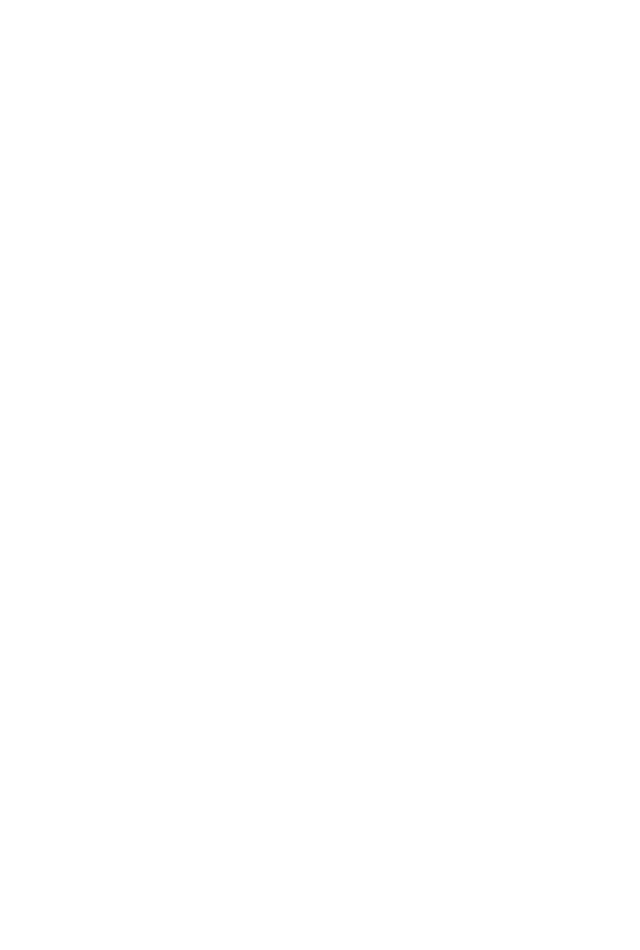
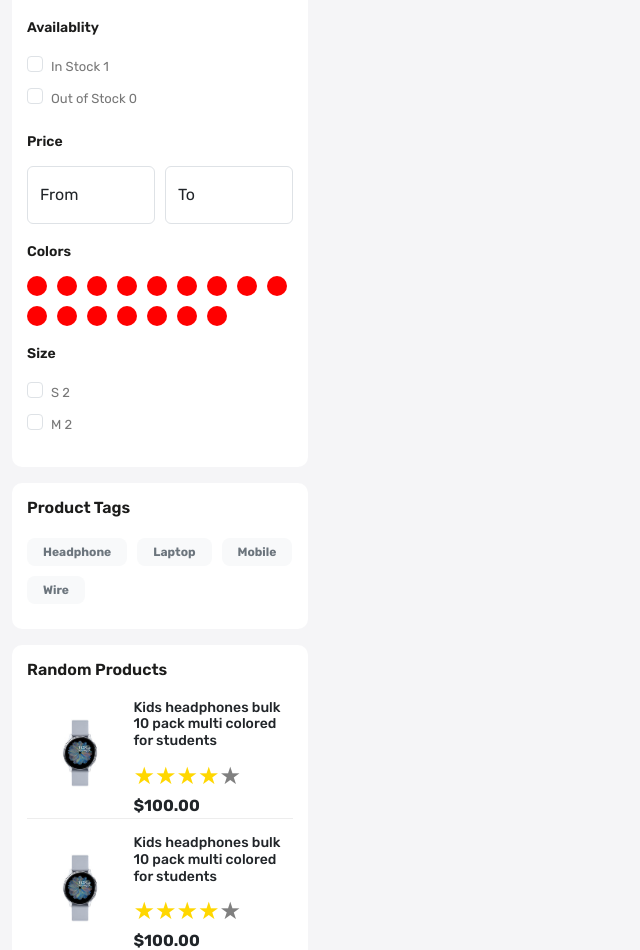
Before and after one commit to sanyamnegi9/Gmart, a React (Create React App) app: page /store in a window 1280 px wide. Before the commit this address had no page. Shown: the part 604-1554 px from the top of the page, without its empty margins (0-640 px from the left). Before the commit the page ends 800 px from the top, so only its background shows below. Built offline with nearby package versions, Linux system fonts and the light colour scheme.

Commit message:
ourstore left components(catogries, filter by, product tags random product)

```diff
--- a/src/App.js
+++ b/src/App.js
@@ -5,6 +5,7 @@
 import Home from "./pages/Home";
 import About from './pages/About';
 import Contact from './pages/Contact';
+import OurStore from "./pages/OurStore";
 
 function App() {
   return (
@@ -14,6 +15,7 @@
           <Route index element={<Home />} />
           <Route path="about" element={<About />} />
           <Route path="contact" element={<Contact />} />
+          <Route path="store" element={<OurStore />} />
         </Route>
       </Routes>
     </BrowserRouter>
--- /dev/null
+++ b/src/components/BreadCrumb.jsx
@@ -0,0 +1,25 @@
+import { Link } from "react-router-dom";
+
+
+const BreadCrumb = (props) => {
+  const {title} = props;
+
+  return (
+    <div className="breadcrumb mb-0 py-4">
+      <div className="container-xxl">
+        <div className="row">
+          <div className="col-12">
+            <p className="text-center mb-0">
+              <Link to="/" className="text-dark">
+                Home &nbsp;
+              </Link>
+              / {title}
+            </p>
+          </div>
+        </div>
+      </div>
+    </div>
+  );
+};
+
+export default BreadCrumb;
--- /dev/null
+++ b/src/pages/OurStore.jsx
@@ -0,0 +1,206 @@
+import BreadCrumb from "../components/BreadCrumb";
+import ReactStars from "react-rating-stars-component";
+
+
+const OurStore = () => {
+  return (
+    <>
+      <BreadCrumb title="Our Store" />
+      <div className="store-wrapper home-wrapper-2 py-5">
+        <div className="container-xxl">
+          <div className="row">
+
+          {/* left side component */}
+            <div className="col-3">
+              <div className="filter-card mb-3">
+                <h3 className="filter-title">Shop By Categories</h3>
+                <div>
+                  <ul className="ps-0">
+                    <li>Watch</li>
+                    <li>TV</li>
+                    <li>Camera</li>
+                    <li>Laptop</li>
+                  </ul>
+                </div>
+              </div>
+              <div className="filter-card mb-3">
+                <h3 className="filter-title">Filter By</h3>
+                <div>
+                  <h5 className="sub-title">Availablity</h5>
+                  <div>
+                    <div className="form-check">
+                      <input
+                        type="checkbox"
+                        className="form-check-input"
+                        value=""
+                        id=""
+                      />
+                      <label htmlFor="" className="form-check-label">
+                        In Stock {1}
+                      </label>
+                    </div>
+                    <div className="form-check">
+                      <input
+                        type="checkbox"
+                        className="form-check-input"
+                        value=""
+                        id=""
+                      />
+                      <label htmlFor="" className="form-check-label">
+                        Out of Stock {0}
+                      </label>
+                    </div>
+                  </div>
+
+                  <h5 className="sub-title">Price</h5>
+                  <div className="d-flex align-items-center gap-10">
+                    <div className="form-floating">
+                      <input
+                        type="email"
+                        className="form-control"
+                        id="floatingInput"
+                        placeholder="From"
+                      />
+                      <label htmlFor="floatingInput">From</label>
+                    </div>
+                    <div className="form-floating">
+                      <input
+                        type="email"
+                        className="form-control"
+                        id="floatingInput1"
+                        placeholder="To"
+                      />
+                      <label htmlFor="floatingInput1">To</label>
+                    </div>
+                  </div>
+
+                  <h5 className="sub-title">Colors</h5>
+                  <div>
+                    <ul className="colors ps-0">
+                      <li></li>
+                      <li></li>
+                      <li></li>
+                      <li></li>
+                      <li></li>
+                      <li></li>
+                      <li></li>
+                      <li></li>
+                      <li></li>
+                      <li></li>
+                      <li></li>
+                      <li></li>
+                      <li></li>
+                      <li></li>
+                      <li></li>
+                      <li></li>
+                    </ul>
+                  </div>
+
+                  <h5 className="sub-title">Size</h5>
+                  <div>
+                    <div className="form-check">
+                      <input
+                        type="checkbox"
+                        className="form-check-input"
+                        value=""
+                        id="color-1"
+                      />
+                      <label className="form-check-label" htmlFor="color-1">
+                        S {2}
+                      </label>
+                    </div>
+                    <div className="form-check">
+                      <input
+                        type="checkbox"
+                        className="form-check-input"
+                        value=""
+                        id="color-2"
+                      />
+                      <label className="form-check-label" htmlFor="color-2">
+                        M {2}
+                      </label>
+                    </div>
+                  </div>
+                </div>
+              </div>
+              <div className="filter-card mb-3">
+                <h3 className="filter-title">Product Tags</h3>
+                <div>
+                  <div className="product-tags d-flex flex-wrap align-items-center gap-10">
+                    <span className="badge bg-light text-secondary rounded-3 py-2 px-3">
+                      Headphone
+                    </span>
+                    <span className="badge bg-light text-secondary rounded-3 py-2 px-3">
+                      Laptop
+                    </span>
+                    <span className="badge bg-light text-secondary rounded-3 py-2 px-3">
+                      Mobile
+                    </span>
+                    <span className="badge bg-light text-secondary rounded-3 py-2 px-3">
+                      Wire
+                    </span>
+                  </div>
+                </div>
+              </div>
+              <div className="filter-card mb-3">
+                <h3 className="filter-title">Random Products</h3>
+                <div>
+                  <div className="random-products mb-3 d-flex">
+                    <div className="w-50">
+                      <img
+                        src="images/watch.jpg"
+                        className="img-fluid"
+                        alt=""
+                      />
+                    </div>
+                    <div className="w-75">
+                      <h5>
+                        Kids headphones bulk 10 pack multi colored for students
+                      </h5>
+                      <ReactStars
+                        count={5}
+                        value="4"
+                        edit={false}
+                        size={24}
+                        activeColor="#ffd700"
+                      />
+                      <b>$100.00</b>
+                    </div>
+                  </div>
+                  <div className="random-products d-flex">
+                    <div className="w-50">
+                      <img
+                        src="images/watch.jpg"
+                        className="img-fluid"
+                        alt=""
+                      />
+                    </div>
+                    <div className="w-75">
+                      <h5>
+                        Kids headphones bulk 10 pack multi colored for students
+                      </h5>
+                      <ReactStars
+                        count={5}
+                        value="4"
+                        edit={false}
+                        size={24}
+                        activeColor="#ffd700"
+                      />
+                      <b>$100.00</b>
+                    </div>
+                  </div>
+                </div>
+              </div>
+            </div>
+          {/* our store main component  */}
+            <div className="col-9">
+
+            </div>
+          </div>
+        </div>
+      </div>
+    </>
+  );
+};
+
+export default OurStore;
--- a/src/styles/App.scss
+++ b/src/styles/App.scss
@@ -5,6 +5,7 @@
 @import url(BlogCard.scss);
 @import url(ProductCard.scss);
 @import url(SpecialProducts.scss);
+@import url(OurStore.scss);
 
 
 *{
--- /dev/null
+++ b/src/styles/OurStore.scss
@@ -0,0 +1,72 @@
+:root{
+  --filter-title-color--: #1c1c1b;
+  --filter-font-color: #777;
+  --form-check--: #febd69;
+  --products-border-color--: #ededed;
+}
+
+
+.filter-card{
+  background-color: #fff;
+  border-radius: 10px;
+  padding: 15px 15px 25px;
+
+}
+
+.filter-title {
+  font-size: 16px;
+  line-height: 20px;
+  font-weight: 600;
+  color: var(--filter-title-color--);
+  margin-bottom: 20px;
+}
+
+.filter-card .form-check-input:focus {
+  box-shadow: none;
+  border-color: rgba(0, 0, 0, 0.25);
+}
+
+.filter-card .form-check-input:checked{
+  background-color: var(--form-check--);
+  border-color: var(--form-check--);
+}
+
+.filter-card ul,
+.filter-card .form-check-label{
+  list-style-type: none;
+  font-size: 13px;
+  line-height: 30px;
+  color: var(--filter-font-color);
+  cursor: pointer;
+}
+
+.sub-title{
+  font-size: 14px;
+  font-weight: 600;
+  color: var(--filter-title-color--);
+  margin-bottom: 15px;
+  margin-top: 20px;
+}
+
+.colors {
+  list-style-type: none;
+  display: flex;
+  flex-wrap: wrap;
+  gap: 10px;
+}
+
+.colors li{
+  width: 20px;
+  height: 20px;
+  background-color: red;
+  border-radius: 50%;
+}
+
+.random-products h5{
+  font-size: 14px;
+  margin-bottom: 8px;
+}
+
+.random-products:first-child{
+  border-bottom: 1px solid var(--products-border-color--);
+}
```
